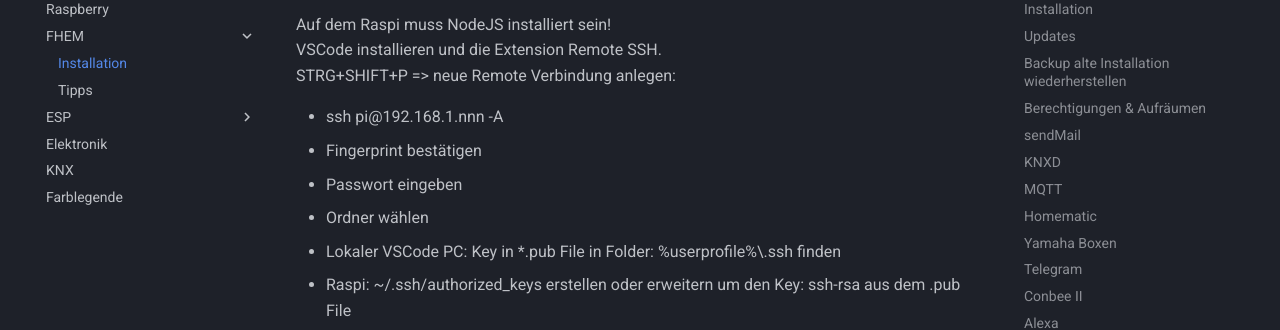
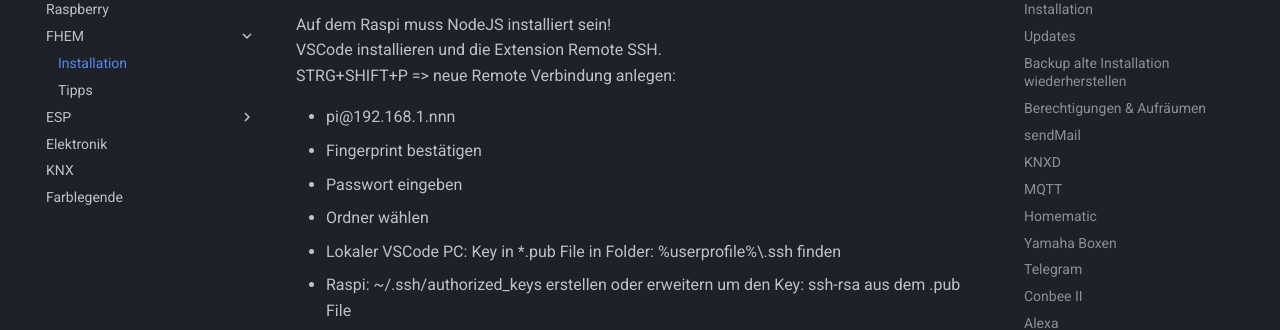
Before and after one commit to rogerknop/mkdocs_smarthome, an MkDocs documentation site: the page built from docs/install/fhem.md, in a window 1280 px wide and 900 px high, scrolled down 9958 px. Shown: the part 153-483 px from the top of the window. Built offline with MkDocs 1.6.1 and Material for MkDocs 9.7.7, drawn with Linux system fonts in a browser that asks for light colours.

Commit message:
Fix ssh vscode & mount cfg

```diff
--- a/docs/install/fhem.md
+++ b/docs/install/fhem.md
@@ -391,7 +391,7 @@ Auf dem Raspi muss NodeJS installiert sein!
 VSCode installieren und die Extension Remote SSH.
 STRG+SHIFT+P => neue Remote Verbindung anlegen:
 
-* ssh pi@192.168.1.nnn -A
+* pi@192.168.1.nnn
 * Fingerprint bestätigen
 * Passwort eingeben
 * Ordner wählen
```
Also changed, not shown: docs/install/raspi.md (+1 -1 lines).
